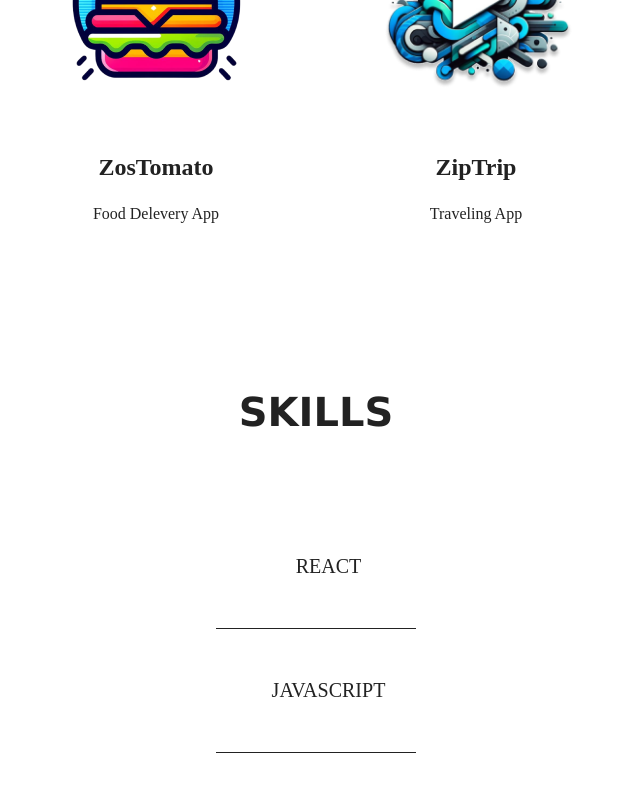
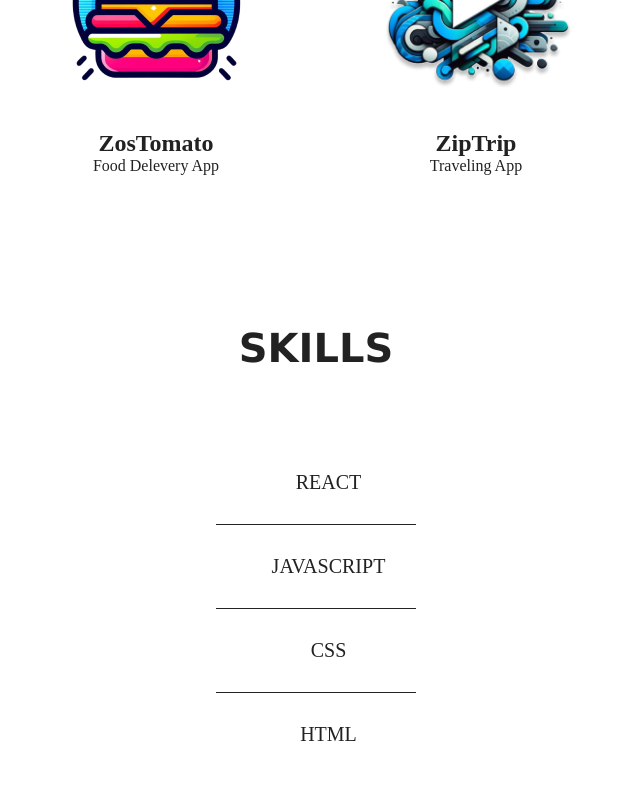
Before and after one commit to iammihirchauhan/MihirPortfolio, a React (Vite) app: page / in a window 1280 px wide. Shown: the part 1320-2120 px from the top of the page, without its empty margins (324-964 px from the left). Built offline with nearby package versions, Linux system fonts and the light colour scheme.

Commit message:
some jsx and styling changed

```diff
--- a/src/App.css
+++ b/src/App.css
@@ -4,7 +4,7 @@
   --btn-text-color: #fff;
   --project-card-bg: #ffffff00;
   --text-color: #222;
-  --font-text-color: #555;
+  --form-text-color: #555;
   --footer-text-color: #888;
 }
 
@@ -14,7 +14,7 @@
   --btn-text-color: #222;
   --project-card-bg: #fff;
   --text-color: #fff;
-  --font-text-color: #fff;
+  --form-text-color: #fff;
   --footer-text-color: #bbb;
 }
 
@@ -44,7 +44,8 @@ body {
 
 h1,
 h2,
-h3 p {
+h3,
+p {
   color: var(--text-color);
   margin: 0;
   padding: 0;
@@ -77,9 +78,7 @@ p {
   font-weight: 300;
 }
 
-.sectionTitle {
-  margin-bottom: 30px;
-}
+
 
 .hover {
   cursor: pointer;
--- a/src/components/MySkills.css
+++ b/src/components/MySkills.css
@@ -21,11 +21,9 @@
 
 .skill-list {
   display: flex;
-  justify-content: space-between;
+  justify-content: space-evenly;
   align-self: center;
-  flex-wrap: wrap;
   row-gap: 48px;
-  max-width: 25ch;
 }
 
 .skill-container hr {
--- a/src/components/MySkills.jsx
+++ b/src/components/MySkills.jsx
@@ -1,5 +1,4 @@
 import "./MySkills.css";
-import tick_light from "../assets/checkmark-light.svg";
 import tick_dark from "../assets/checkmark-dark.svg";
 import { MySkillsData } from "../MySkillsData";
 
@@ -12,7 +11,7 @@ export const MySkills = () => {
       </div>
       <hr />
       <div className="skill-list">
-        <MySkillsData src={tick_dark} skills="JAVASCRIPT" />
+        <MySkillsData src={tick_dark}  skills="JAVASCRIPT" />
       </div>
       <hr />
       <div className="skill-list">
--- a/src/components/Navbar.css
+++ b/src/components/Navbar.css
@@ -63,13 +63,13 @@
   }
   .navbar h2 {
     font-size: 1rem;
-    padding: 10px;
+    padding: 8px;
   }
   .menu-icon {
     display: block;
     font-size: 1.2rem;
     cursor: pointer;
-    padding-left: 200px;
+    padding-left: 190px;
   }
   .menu-btn {
     display: none;
```
